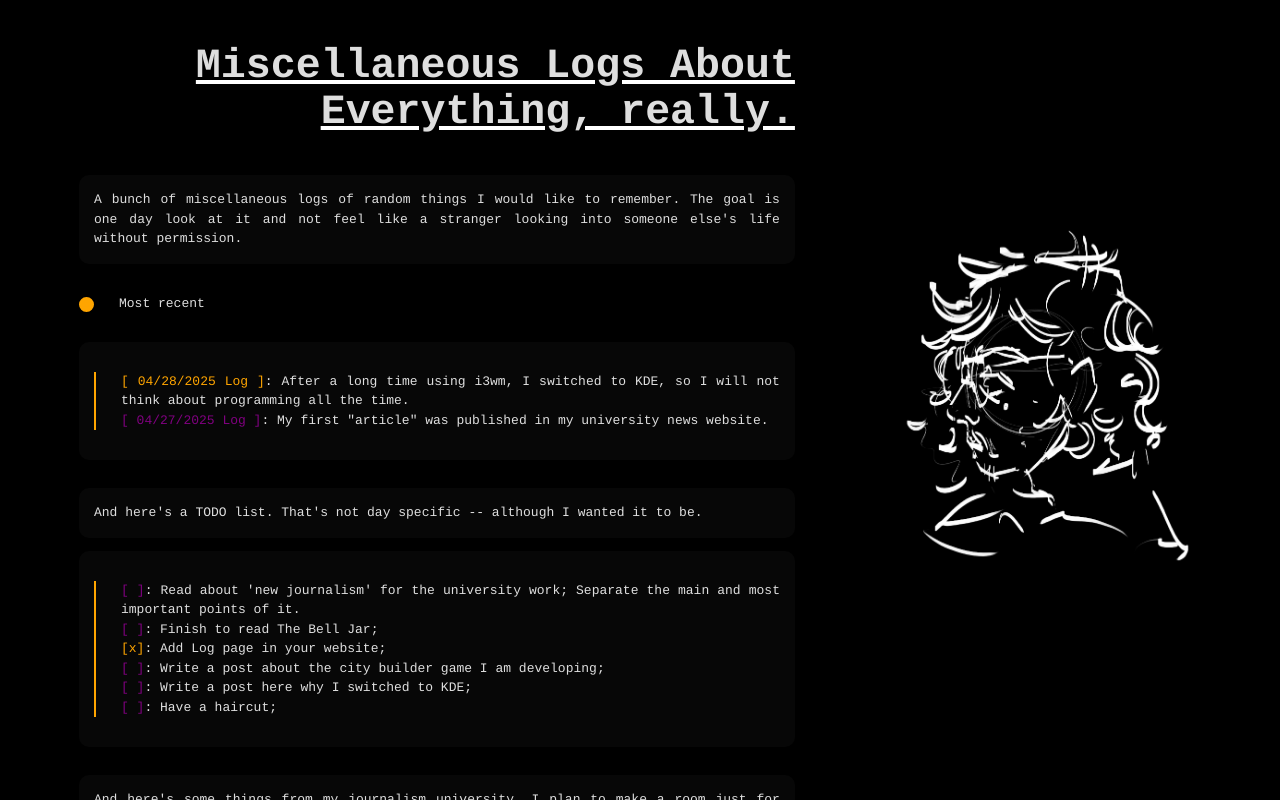
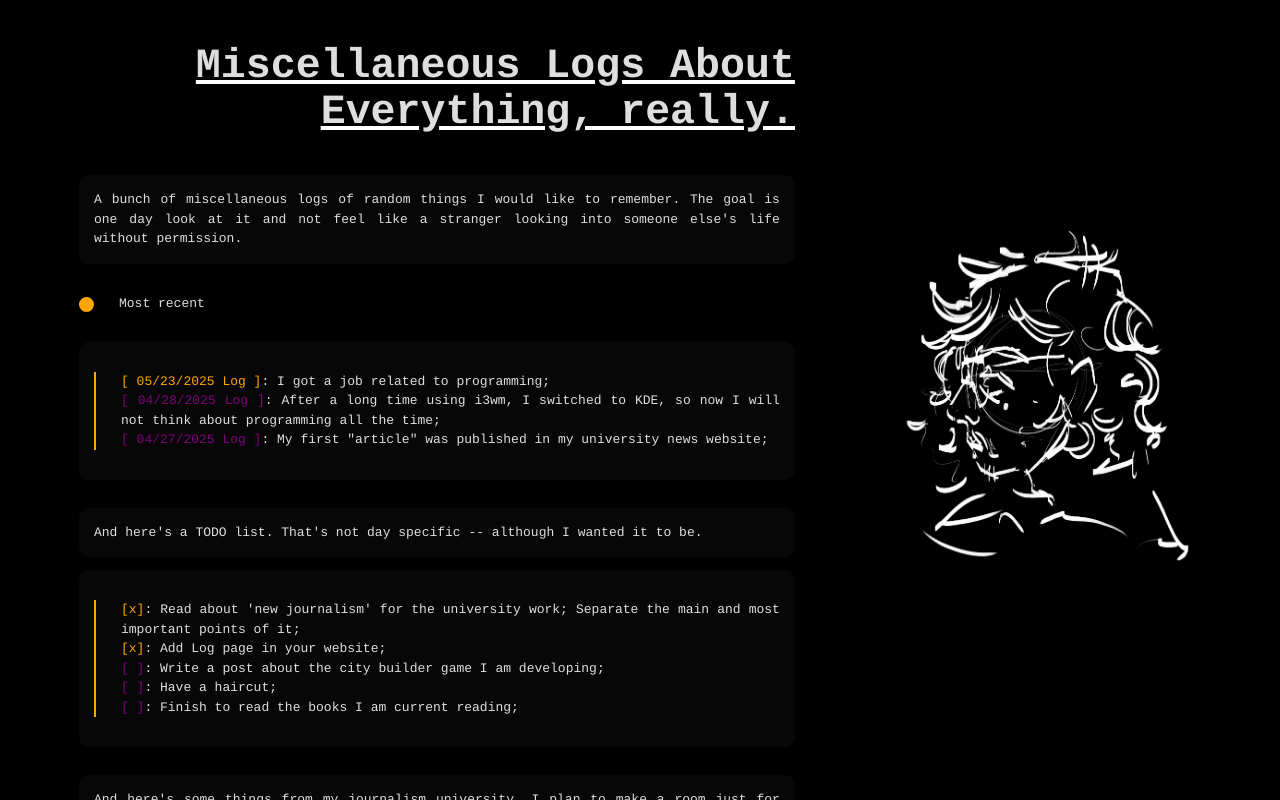
Before and after one commit to nobody-but-me/gooffee, a React (Vite) app: page /log in a window 1280 px wide. Built offline with nearby package versions, Linux system fonts and the light colour scheme.

Commit message:
Just some changes and additions.

```diff
--- a/src/App.jsx
+++ b/src/App.jsx
@@ -3,14 +3,13 @@ import { BrowserRouter as Router } from 'react-router-dom'
 import React from                       'react'
 
 import About from './components/About.jsx'
-import House from './components/House.jsx'
 import AppRoutes from './routes.jsx'
 import './styles/app.css'
 
 export default function App() {
     return (
 	<>
-	    <div>
+	    <div style={{backgroundColor: "black", padding: "25px"}}>
 		<AppRoutes />
 	    </div>
 	</>
--- a/src/components/Buttons.jsx
+++ b/src/components/Buttons.jsx
@@ -126,10 +126,10 @@ function RoomContent({_title, _text}) {
 		<p>
 		    -- // --
 		</p>
-		<Link target="_blank" to={_linux}>
+		<Link target="_blank" to={"https://en.wikipedia.org/wiki/Linux"}>
 		    <img src={_linux}     className="website-button" />
 		</Link>
-		<Link target="_blank" to={_slackware}>
+		<Link target="_blank" to={"http://www.slackware.com/"}>
 		    <img src={_slackware} className="website-button" />
 		</Link>
 		<Link target="_blank" to={_keyboard}>
--- a/src/components/House.jsx
+++ b/src/components/House.jsx
@@ -61,7 +61,7 @@ export default function House() {
 	}
     };
 
-    // the follow is a monstrosity
+    // the follow is a monstrosity.
     return (
 	<>
 	    <div>
--- a/src/components/Log.jsx
+++ b/src/components/Log.jsx
@@ -41,8 +41,9 @@ function RoomContent({_title, _text}) {
 			</div>
 			<div className="text_justify card">
 				<ul>
-					<li><color className='most-recent-log'>[ 04/28/2025 Log ]</color>: After a long time using i3wm, I switched to KDE, so I will not think about programming all the time.</li>
-					<li><color className='log'>[ 04/27/2025 Log ]</color>: My first "article" was published in my university news website.</li>
+				    <li><color className='most-recent-log'>[ 05/23/2025 Log ]</color>: I got a job related to programming;</li>
+				    <li><color className='log'>[ 04/28/2025 Log ]</color>: After a long time using i3wm, I switched to KDE, so now I will not think about programming all the time;</li>
+				    <li><color className='log'>[ 04/27/2025 Log ]</color>: My first "article" was published in my university news website;</li>
 				</ul>
 			</div>
 			<p className="text_justify card">
@@ -50,12 +51,11 @@ function RoomContent({_title, _text}) {
 			</p>
 			<div className="text_justify card">
 				<ul>
-					<li><color className='log'>[ ]</color>: Read about 'new journalism' for the university work; Separate the main and most important points of it.</li>
-					<li><color className='log'>[ ]</color>: Finish to read The Bell Jar;</li>
+					<li><color className='most-recent-log'>[x]</color>: Read about 'new journalism' for the university work; Separate the main and most important points of it;</li>
 					<li><color className='most-recent-log'>[x]</color>: Add Log page in your website;</li>
 					<li><color className='log'>[ ]</color>: Write a post about the city builder game I am developing;</li>
-					<li><color className='log'>[ ]</color>: Write a post here why I switched to KDE;</li>
 					<li><color className='log'>[ ]</color>: Have a haircut;</li>
+					<li><color className='log'>[ ]</color>: Finish to read the books I am current reading;</li>
 				</ul>
 			</div>
 			<p className="text_justify card">
--- a/src/styles/app.css
+++ b/src/styles/app.css
@@ -35,6 +35,20 @@
     border-color: black;
 }
 
+#sky {
+    background-color: blue;
+    height: 100vh;
+    width: 100vw;
+
+    position: absolute;
+    top: 50%;
+    left: 50%;
+    transform: translate(-50%, -50%);
+
+    z-index: -1;
+}
+
+
 @media (max-width: 576px) { /* PHONE RESOLUTION */
     .house_floor {
 	display:         flex;
```
